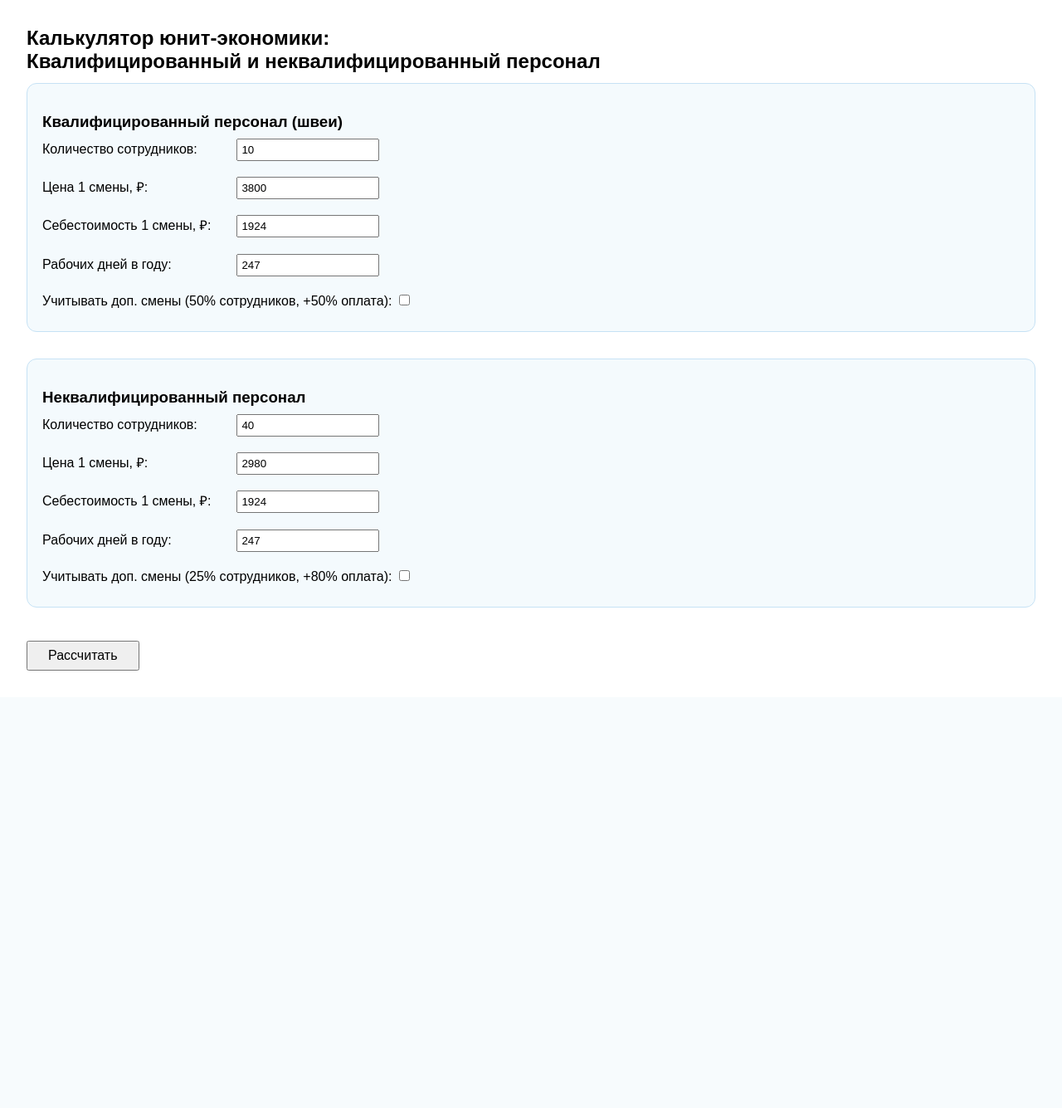
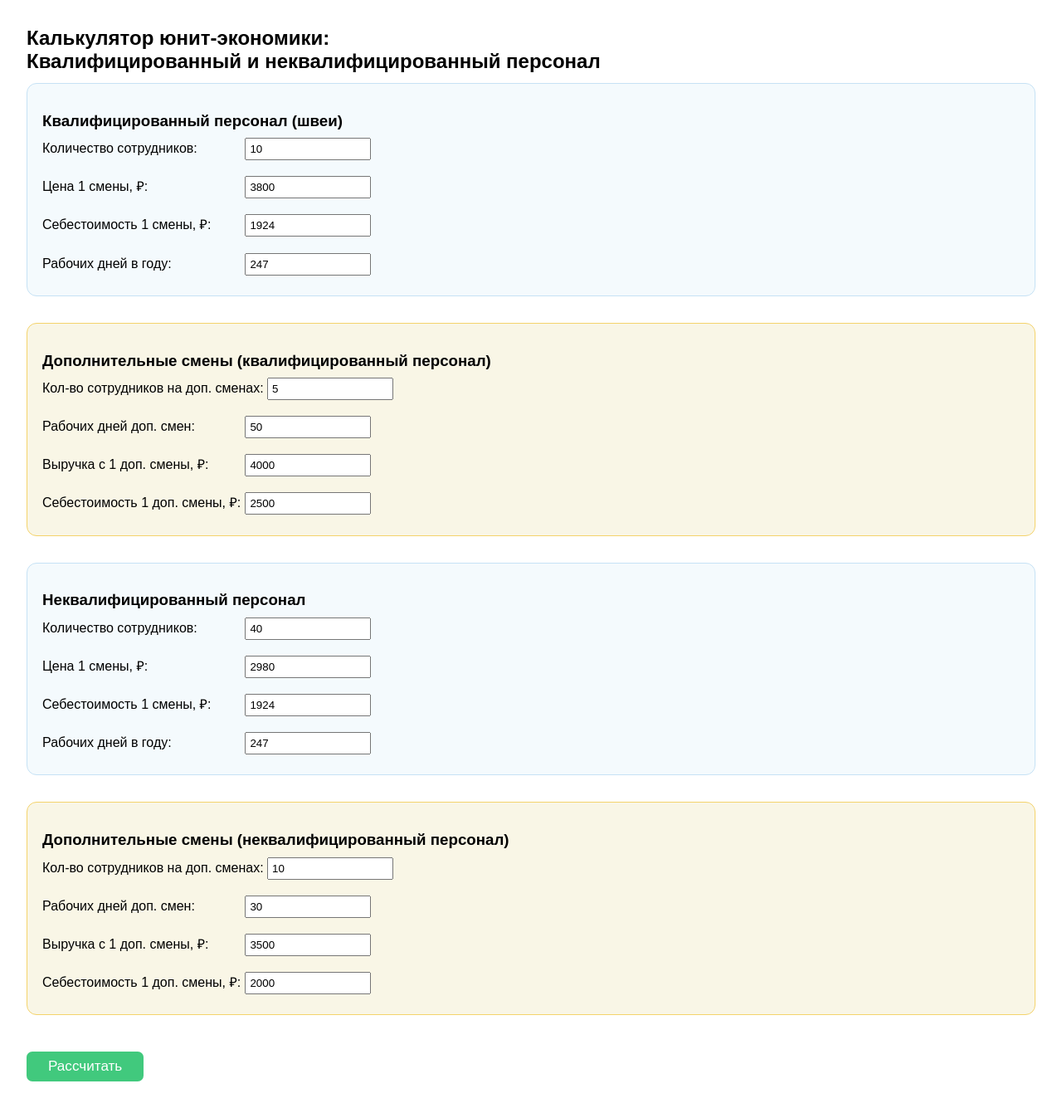
Before and after one commit to maslovmaksim92/tg_bots, a FastAPI app: page /unit-economy/ in a window 1280 px wide. Shown: the whole page at 83% size. Before the commit the page ends 808 px from the top, so only its background shows below. Run offline with FastAPI, Linux system fonts and the light colour scheme; parts of the project's set-up code (start-up, migrations or seed data) failed here and were passed over.

Commit message:
Update unit_economy_form.html

```diff
--- a/unit_economy/templates/unit_economy_form.html
+++ b/unit_economy/templates/unit_economy_form.html
@@ -7,15 +7,17 @@
         body { font-family: Arial, sans-serif; margin: 2rem; }
         h2, h3 { margin-bottom: 0.5em; }
         .form-block { margin-bottom: 1.2rem; }
-        label { display: inline-block; min-width: 230px; }
-        input[type=number], input[type=text] { width: 160px; padding: 4px; margin-right: 12px; }
-        button { padding: 7px 24px; margin-top: 8px; font-size: 1em; }
-        .section { border: 1px solid #c6e2f5; border-radius: 12px; background: #f4fafd; padding: 16px 28px 8px 18px; margin-bottom: 2em; }
-        .result-table { margin-top: 1.5rem; border-collapse: collapse; min-width: 510px; }
+        label { display: inline-block; min-width: 240px; }
+        input[type=number] { width: 140px; padding: 4px; margin-right: 12px; }
+        button { padding: 8px 26px; margin-top: 12px; font-size: 1.07em; background: #41c97d; color: #fff; border: none; border-radius: 7px;}
+        .section { border: 1px solid #c6e2f5; border-radius: 12px; background: #f4fafd; padding: 15px 28px 5px 18px; margin-bottom: 2em; }
+        .section-extra { background: #f9f6e6; border: 1px solid #f4d36b; }
+        .result-table { margin-top: 1.5rem; border-collapse: collapse; min-width: 620px; }
         .result-table td, .result-table th { border: 1px solid #aaa; padding: 7px 13px; }
         .result-table th { background: #e2eefc; }
         .result-table tfoot th { background: #d1f9d1; }
         .ai-block { border: 1px solid #81d08b; background: #f6fff6; border-radius: 10px; padding: 13px 18px; margin-top: 25px; font-size: 1.1em; }
+        .comment-col { color: #85837e; font-size: 0.99em; min-width: 160px;}
     </style>
 </head>
 <body>
@@ -39,11 +41,24 @@
                 <label>Рабочих дней в году:</label>
                 <input type="number" name="q_days" required min="1" max="366" step="1" value="{{ form.q_days }}">
             </div>
+        </div>
+        <div class="section section-extra">
+            <h3>Дополнительные смены (квалифицированный персонал)</h3>
             <div class="form-block">
-                <!-- Важно: value всегда, hidden всегда с value="false", checkbox с value="true" -->
-                <input type="hidden" name="q_extra" value="false">
-                <label>Учитывать доп. смены (50% сотрудников, +50% оплата):</label>
-                <input type="checkbox" name="q_extra" value="true" {% if form.q_extra %}checked{% endif %}>
+                <label>Кол-во сотрудников на доп. сменах:</label>
+                <input type="number" name="q_extra_count" min="0" step="1" value="{{ form.q_extra_count }}">
+            </div>
+            <div class="form-block">
+                <label>Рабочих дней доп. смен:</label>
+                <input type="number" name="q_extra_days" min="0" max="366" step="1" value="{{ form.q_extra_days }}">
+            </div>
+            <div class="form-block">
+                <label>Выручка с 1 доп. смены, ₽:</label>
+                <input type="number" name="q_extra_price" min="0" step="10" value="{{ form.q_extra_price }}">
+            </div>
+            <div class="form-block">
+                <label>Себестоимость 1 доп. смены, ₽:</label>
+                <input type="number" name="q_extra_cost" min="0" step="10" value="{{ form.q_extra_cost }}">
             </div>
         </div>
         <div class="section">
@@ -64,10 +79,24 @@
                 <label>Рабочих дней в году:</label>
                 <input type="number" name="nq_days" required min="1" max="366" step="1" value="{{ form.nq_days }}">
             </div>
+        </div>
+        <div class="section section-extra">
+            <h3>Дополнительные смены (неквалифицированный персонал)</h3>
             <div class="form-block">
-                <input type="hidden" name="nq_extra" value="false">
-                <label>Учитывать доп. смены (25% сотрудников, +80% оплата):</label>
-                <input type="checkbox" name="nq_extra" value="true" {% if form.nq_extra %}checked{% endif %}>
+                <label>Кол-во сотрудников на доп. сменах:</label>
+                <input type="number" name="nq_extra_count" min="0" step="1" value="{{ form.nq_extra_count }}">
+            </div>
+            <div class="form-block">
+                <label>Рабочих дней доп. смен:</label>
+                <input type="number" name="nq_extra_days" min="0" max="366" step="1" value="{{ form.nq_extra_days }}">
+            </div>
+            <div class="form-block">
+                <label>Выручка с 1 доп. смены, ₽:</label>
+                <input type="number" name="nq_extra_price" min="0" step="10" value="{{ form.nq_extra_price }}">
+            </div>
+            <div class="form-block">
+                <label>Себестоимость 1 доп. смены, ₽:</label>
+                <input type="number" name="nq_extra_cost" min="0" step="10" value="{{ form.nq_extra_cost }}">
             </div>
         </div>
         <button type="submit">Рассчитать</button>
@@ -77,44 +106,90 @@
     <h3>Результаты расчёта</h3>
     <table class="result-table">
         <tr>
-            <th></th>
-            <th>Квалифицированный персонал (швеи)</th>
-            <th>Неквалифицированный персонал</th>
+            <th>Показатель</th>
+            <th>Квалиф.</th>
+            <th>Неквалиф.</th>
+            <th>Комментарий</th>
         </tr>
-        <tr><td>Смен в год</td><td>{{ kval.shifts_per_year }}</td><td>{{ nekval.shifts_per_year }}</td></tr>
-        <tr><td>Доп. смен в год</td><td>{{ kval.extra_shifts }}</td><td>{{ nekval.extra_shifts }}</td></tr>
-        <tr><td>Выручка основная</td><td>{{ kval.main_revenue|round(2) }}</td><td>{{ nekval.main_revenue|round(2) }}</td></tr>
-        <tr><td>Себестоимость основная</td><td>{{ kval.main_cost|round(2) }}</td><td>{{ nekval.main_cost|round(2) }}</td></tr>
-        <tr><td>Опер. прибыль основная</td><td>{{ kval.main_profit|round(2) }}</td><td>{{ nekval.main_profit|round(2) }}</td></tr>
-        <tr><td>Выручка с доп. смен</td><td>{{ kval.extra_revenue|round(2) }}</td><td>{{ nekval.extra_revenue|round(2) }}</td></tr>
-        <tr><td>Себестоимость доп. смен</td><td>{{ kval.extra_cost|round(2) }}</td><td>{{ nekval.extra_cost|round(2) }}</td></tr>
-        <tr><td>Опер. прибыль доп. смен</td><td>{{ kval.extra_profit|round(2) }}</td><td>{{ nekval.extra_profit|round(2) }}</td></tr>
+        <tr>
+            <td>Смен в год</td>
+            <td>{{ kval.shifts_per_year }}</td>
+            <td>{{ nekval.shifts_per_year }}</td>
+            <td class="comment-col">{{ COMMENTS.shifts_per_year }}</td>
+        </tr>
+        <tr>
+            <td>Выручка основная</td>
+            <td>{{ kval.main_revenue|round(2) }}</td>
+            <td>{{ nekval.main_revenue|round(2) }}</td>
+            <td class="comment-col">{{ COMMENTS.main_revenue }}</td>
+        </tr>
+        <tr>
+            <td>Себестоимость основная</td>
+            <td>{{ kval.main_cost|round(2) }}</td>
+            <td>{{ nekval.main_cost|round(2) }}</td>
+            <td class="comment-col">{{ COMMENTS.main_cost }}</td>
+        </tr>
+        <tr>
+            <td>Опер. прибыль основная</td>
+            <td>{{ kval.main_profit|round(2) }}</td>
+            <td>{{ nekval.main_profit|round(2) }}</td>
+            <td class="comment-col">{{ COMMENTS.main_profit }}</td>
+        </tr>
+        <tr>
+            <td>Смен в доп. сменах</td>
+            <td>{{ kval.extra_shifts }}</td>
+            <td>{{ nekval.extra_shifts }}</td>
+            <td class="comment-col">{{ COMMENTS.extra_shifts }}</td>
+        </tr>
+        <tr>
+            <td>Выручка с доп. смен</td>
+            <td>{{ kval.extra_revenue|round(2) }}</td>
+            <td>{{ nekval.extra_revenue|round(2) }}</td>
+            <td class="comment-col">{{ COMMENTS.extra_revenue }}</td>
+        </tr>
+        <tr>
+            <td>Себестоимость доп. смен</td>
+            <td>{{ kval.extra_cost|round(2) }}</td>
+            <td>{{ nekval.extra_cost|round(2) }}</td>
+            <td class="comment-col">{{ COMMENTS.extra_cost }}</td>
+        </tr>
+        <tr>
+            <td>Опер. прибыль доп. смен</td>
+            <td>{{ kval.extra_profit|round(2) }}</td>
+            <td>{{ nekval.extra_profit|round(2) }}</td>
+            <td class="comment-col">{{ COMMENTS.extra_profit }}</td>
+        </tr>
         <tfoot>
-        <tr><th>Итого выручка</th><th>{{ kval.total_revenue|round(2) }}</th><th>{{ nekval.total_revenue|round(2) }}</th></tr>
-        <tr><th>Итого себестоимость</th><th>{{ kval.total_cost|round(2) }}</th><th>{{ nekval.total_cost|round(2) }}</th></tr>
-        <tr><th>Итого опер. прибыль</th><th>{{ kval.operational_profit|round(2) }}</th><th>{{ nekval.operational_profit|round(2) }}</th></tr>
-        <tr><th colspan="2">Сумма по всем блокам</th><th>{{ summary.operational_profit|round(2) }}</th></tr>
+        <tr>
+            <th>Суммарная выручка</th>
+            <th>{{ kval.total_revenue|round(2) }}</th>
+            <th>{{ nekval.total_revenue|round(2) }}</th>
+            <th class="comment-col">{{ COMMENTS.total_revenue }}</th>
+        </tr>
+        <tr>
+            <th>Суммарная себестоимость</th>
+            <th>{{ kval.total_cost|round(2) }}</th>
+            <th>{{ nekval.total_cost|round(2) }}</th>
+            <th class="comment-col">{{ COMMENTS.total_cost }}</th>
+        </tr>
+        <tr>
+            <th>Суммарная опер. прибыль</th>
+            <th>{{ kval.operational_profit|round(2) }}</th>
+            <th>{{ nekval.operational_profit|round(2) }}</th>
+            <th class="comment-col">{{ COMMENTS.operational_profit }}</th>
+        </tr>
+        <tr>
+            <th colspan="3">Сумма по всем блокам</th>
+            <th>{{ summary.operational_profit|round(2) }}</th>
+        </tr>
         </tfoot>
     </table>
-
-    <form method="post" action="/unit-economy/ai-analyze">
-        <input type="hidden" name="q_count" value="{{ form.q_count }}">
-        <input type="hidden" name="q_price" value="{{ form.q_price }}">
-        <input type="hidden" name="q_cost" value="{{ form.q_cost }}">
-        <input type="hidden" name="q_days" value="{{ form.q_days }}">
-        <input type="hidden" name="q_extra" value="{{ form.q_extra }}">
-        <input type="hidden" name="nq_count" value="{{ form.nq_count }}">
-        <input type="hidden" name="nq_price" value="{{ form.nq_price }}">
-        <input type="hidden" name="nq_cost" value="{{ form.nq_cost }}">
-        <input type="hidden" name="nq_days" value="{{ form.nq_days }}">
-        <input type="hidden" name="nq_extra" value="{{ form.nq_extra }}">
-        <button type="submit" style="background: #41c97d; color: #fff;">AI-анализ (GPT-4)</button>
-    </form>
     {% endif %}
 
     {% if ai_analysis %}
     <div class="ai-block">
-        <b>AI-анализ:</b><br>{{ ai_analysis|safe }}
+        <b>AI-анализ:</b><br>
+        {{ ai_analysis | format_ai_analysis | safe }}
     </div>
     {% endif %}
 </body>
```
